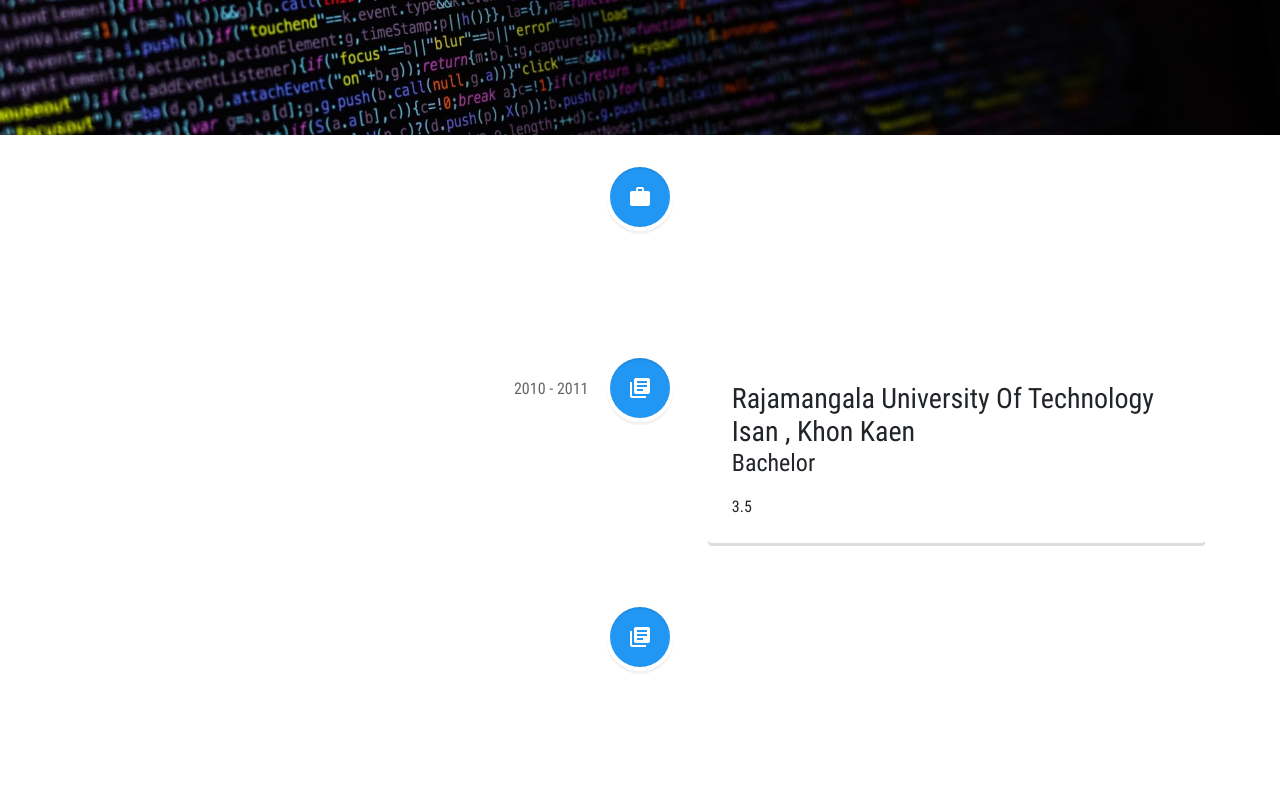
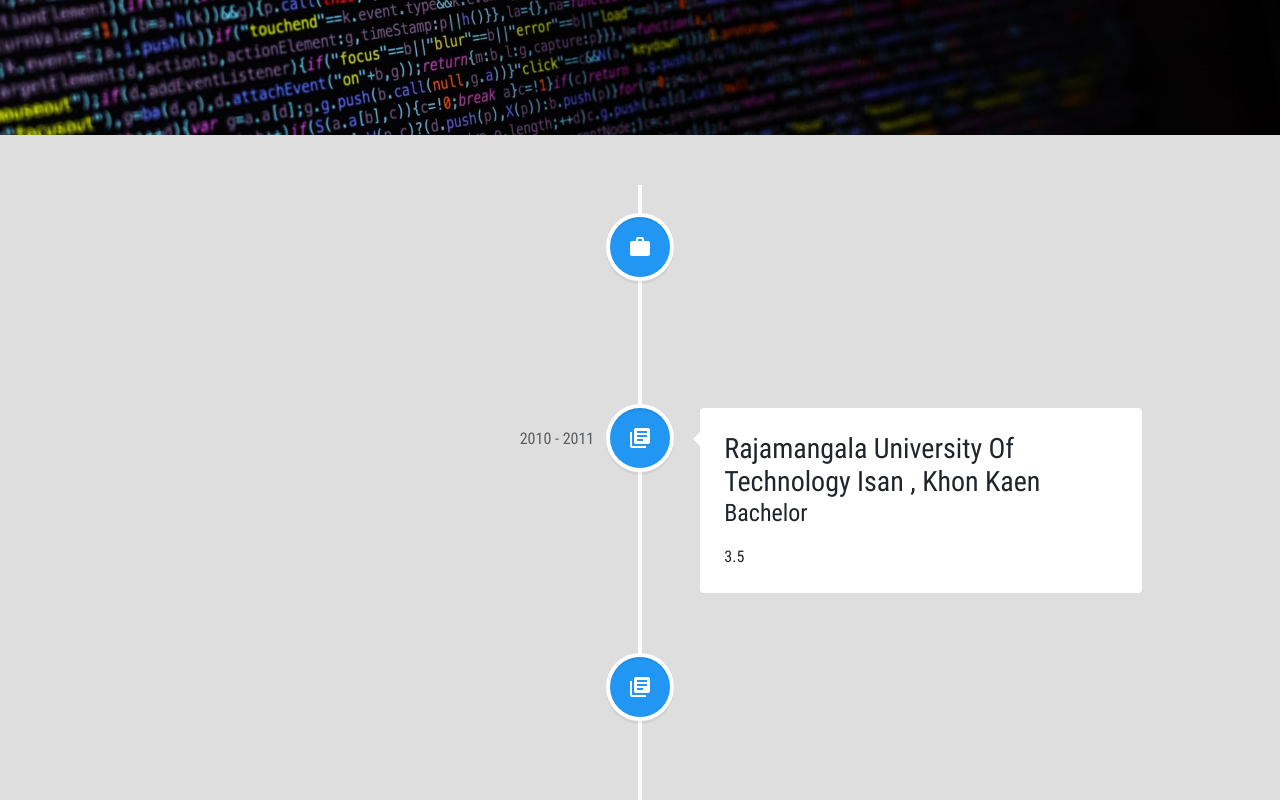
Before and after one commit to byRockstarz/my-portfolio, a React (Create React App) app: page / in a window 1280 px wide. Shown: the part 640-1440 px from the top of the page. Built offline with nearby package versions, Linux system fonts and the light colour scheme.

Commit message:
edit timeline

```diff
--- a/src/App.js
+++ b/src/App.js
@@ -5,16 +5,17 @@
 import HomePage from "./pages/home";
 import AboutMePage from "./pages/aboutme";
 import SkillPage from "./pages/skill";
+import { AppStyled } from "./styles/app";
 
 const App = () => {
   return (
-    <div>
+    <AppStyled>
       <Layout />
       <HomePage />
       <ExperiencePage />
       <SkillPage />
       <AboutMePage />
-    </div>
+    </AppStyled>
   );
 };
 
--- a/src/pages/experience.js
+++ b/src/pages/experience.js
@@ -7,9 +7,12 @@
 import { MdLibraryBooks, MdWork } from "react-icons/md";
 import data from "../resume.json";
 
+import { Chrono } from "react-chrono";
+import { ExpStyled } from "../styles/experience";
+
 const ExperiencePage = () => {
   return (
-    <Container fluid id="sectionexp">
+    <ExpStyled id="sectionexp">
       {data.map((basic, index) => {
         console.log(basic);
         return (
@@ -63,7 +66,7 @@
           </VerticalTimeline>
         );
       })}
-    </Container>
+    </ExpStyled>
   );
 };
 
--- /dev/null
+++ b/src/styles/app.js
@@ -0,0 +1,5 @@
+import styled from "styled-components";
+
+export const AppStyled = styled.div`
+  background-color: #dedede;
+`;
--- /dev/null
+++ b/src/styles/experience.js
@@ -0,0 +1,7 @@
+import { Container } from "react-bootstrap";
+import styled from "styled-components";
+
+export const ExpStyled = styled(Container)`
+  margin-top: 50px;
+  margin-bottom: 50px;
+`;
--- a/src/styles/home.js
+++ b/src/styles/home.js
@@ -1,6 +1,6 @@
 import styled from "styled-components";
 
-const StyledExp = styled.section`
+export const StyledExp = styled.section`
   background: #e0e0e0;
   height: 100%;
   margin-top: 15px;
@@ -8,4 +8,4 @@
   border-radius: 30px;
 `;
 
-export default StyledExp;
+export const StyledImage = styled.image``;
--- a/src/styles/skill.js
+++ b/src/styles/skill.js
@@ -13,6 +13,7 @@
   height: 500px;
   padding: 20px;
   margin: 10px;
+  background-color: #dedede;
 `;
 
 export const ContainerStyled = styled.section`
```
